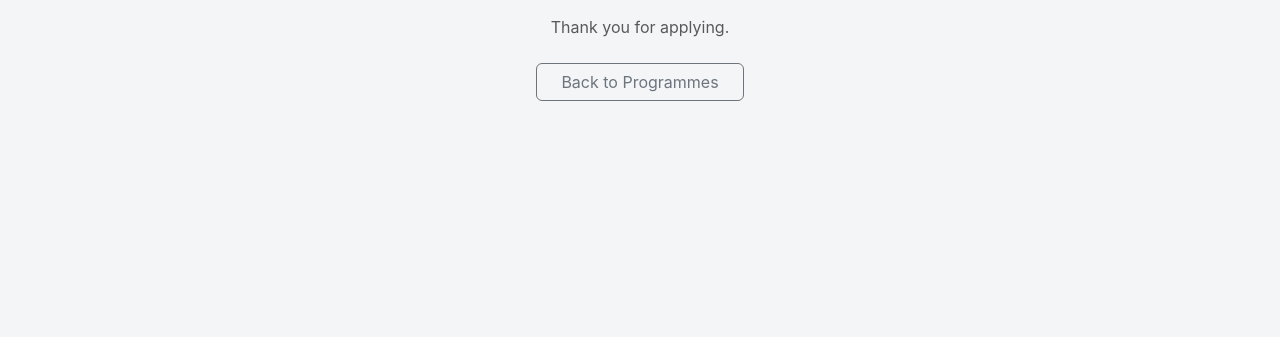
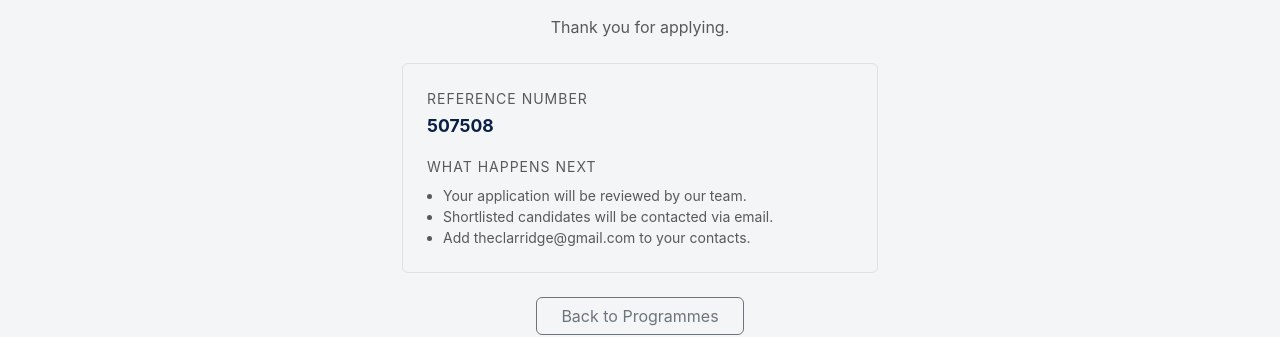
Before and after one commit to HassanTaiwo185/the_clarridge_frontend, a React (Vite) app: page /apply/confirmation in a window 1280 px wide. Shown: the part 264-601 px from the top of the page. Built offline with nearby package versions, Linux system fonts and the light colour scheme; no server answers.

Commit message:
a little bit change to application confirmation page

```diff
--- a/src/pages/ApplyConfirmation.jsx
+++ b/src/pages/ApplyConfirmation.jsx
@@ -5,7 +5,7 @@ function ApplyConfirmation() {
   const location = useLocation();
   const navigate = useNavigate();
 
-  const referenceNumber = location.state?.referenceNumber;
+  const referenceNumber = String(Math.floor(100000 + Math.random() * 900000));
 
   return (
     <div>
@@ -37,7 +37,7 @@ function ApplyConfirmation() {
             <ul className="small text-muted mb-0 ps-3">
               <li>Your application will be reviewed by our team.</li>
               <li>Shortlisted candidates will be contacted via email.</li>
-              <li>Add hello@theclarridge.org to your contacts.</li>
+              <li>Add theclarridge@gmail.com to your contacts.</li>
             </ul>
           </div>
         )}
```
